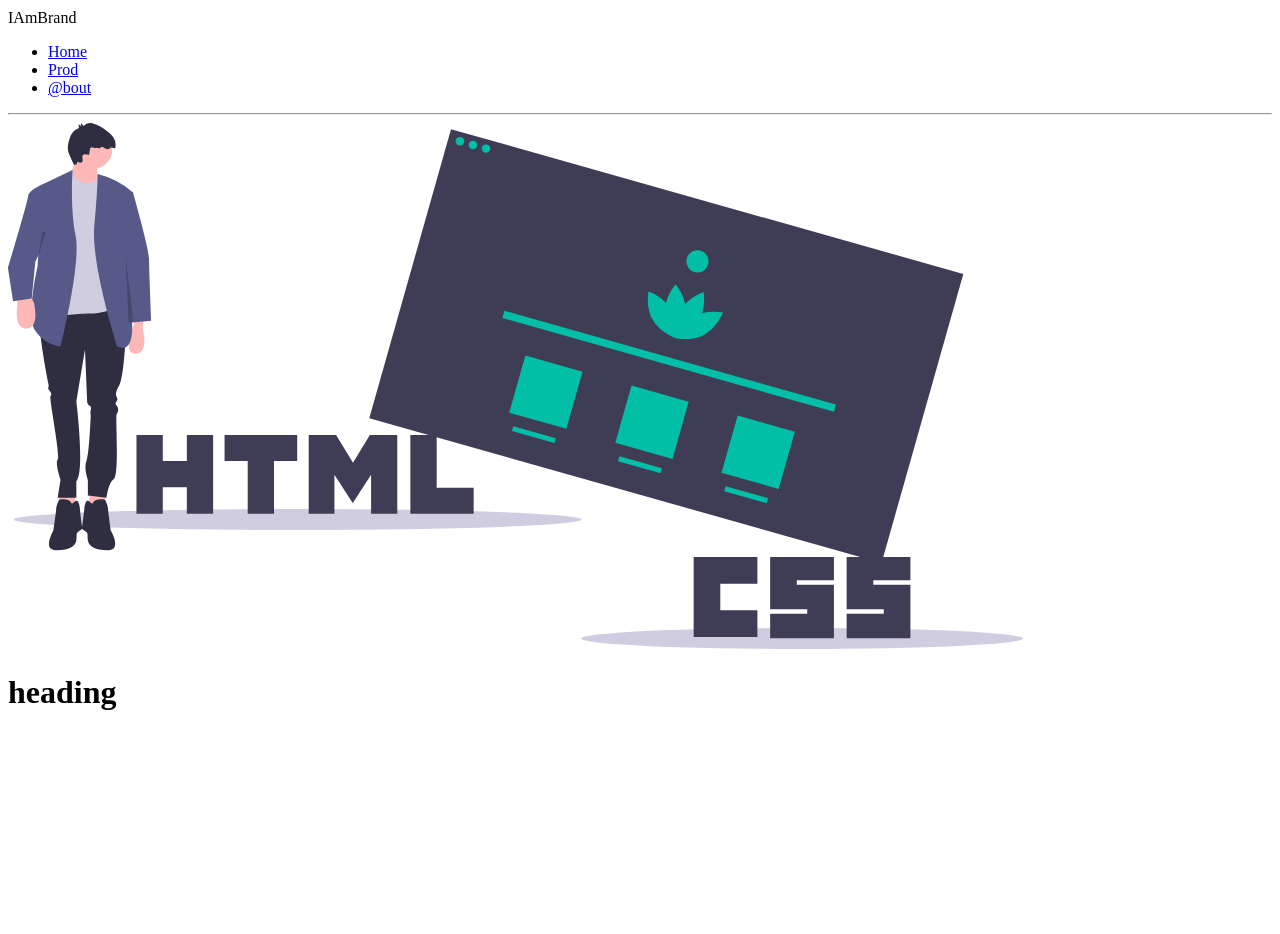
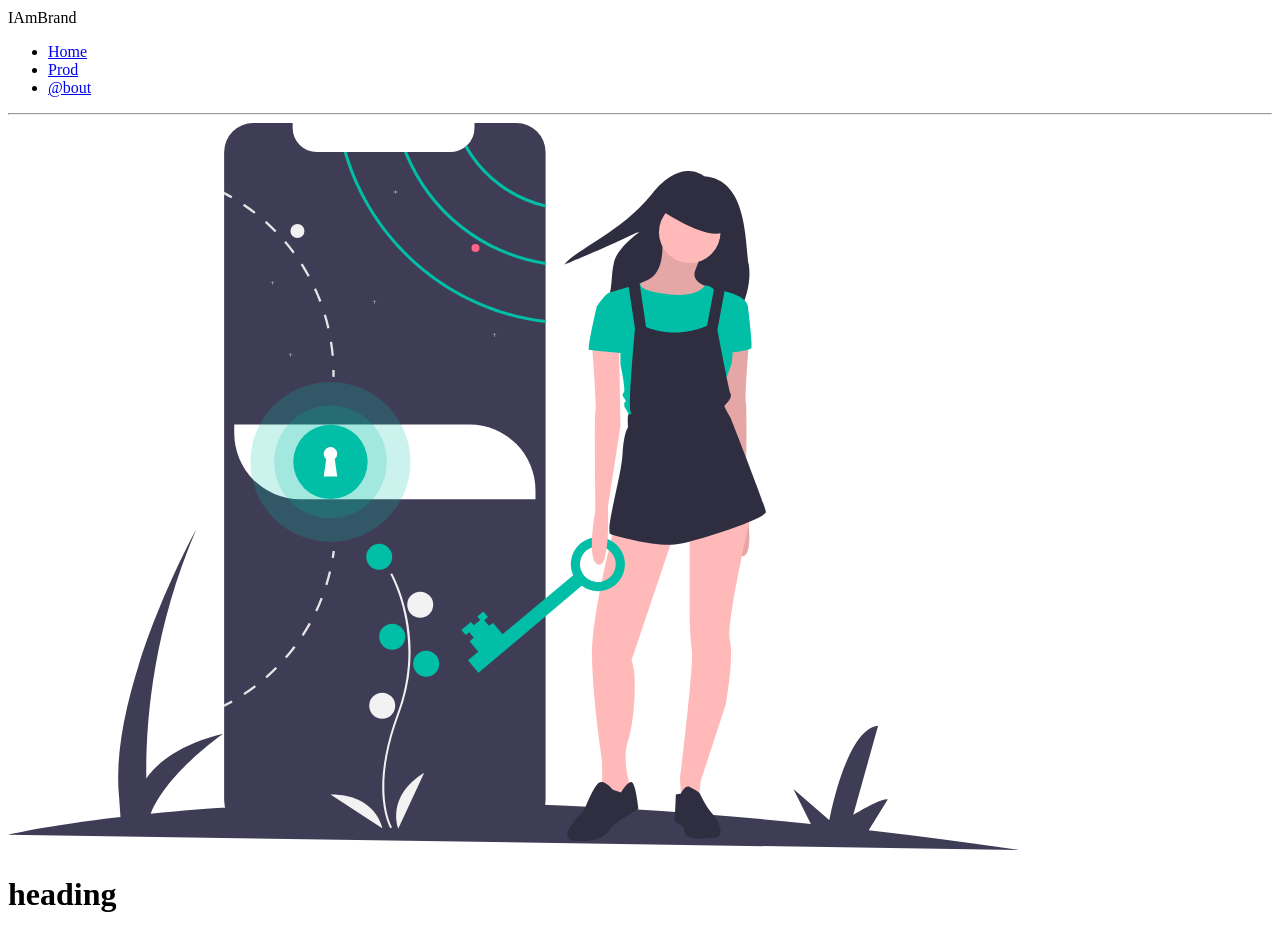
Before and after one commit to Lumine8/personal-repo1, a plain HTML site: page index.html in a window 1280 px wide. Shown: the part 860-1794 px from the top of the page. Before the commit the page ends 1593 px from the top, so only its background shows below. Drawn offline with Linux system fonts and the light colour scheme.

Commit message:
update:changed image

```diff
--- a/index.html
+++ b/index.html
@@ -69,7 +69,7 @@
 
     <hr>
     <header>
-        <img src="images/frontimage.svg"/>
+        <img src="images/unlock.svg"/>
         <h1>heading</h1>
     </header>
 
```
Also changed, not shown: images/unlock.svg (added).
